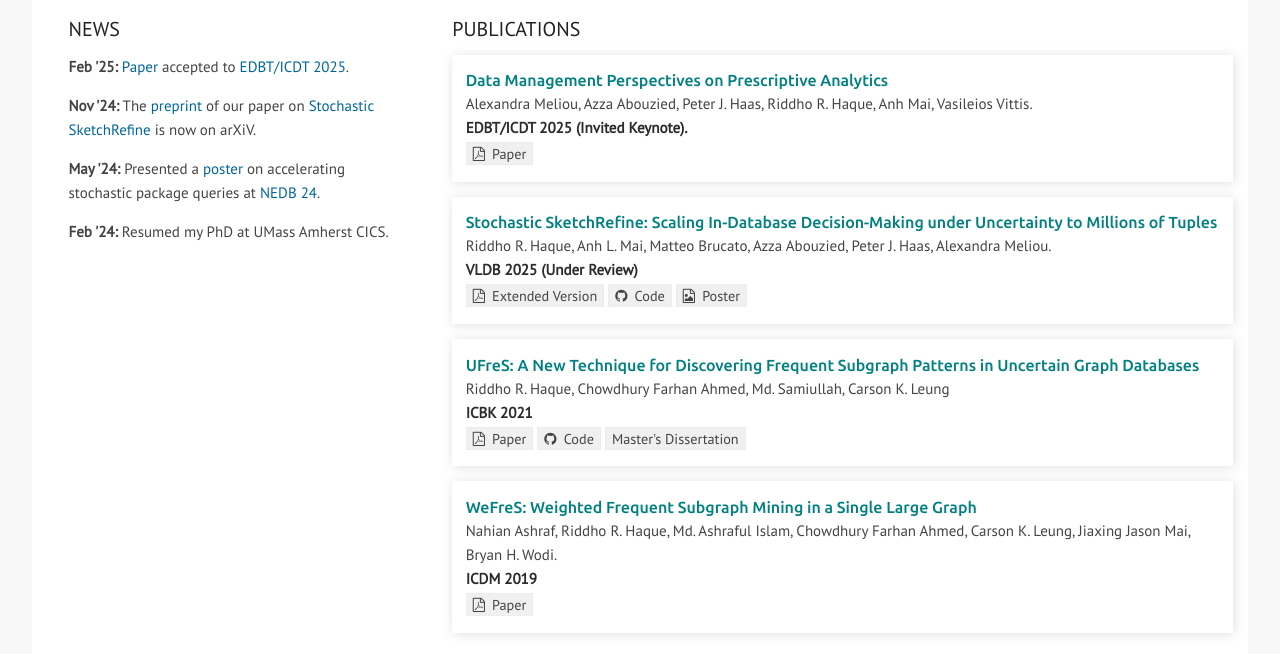
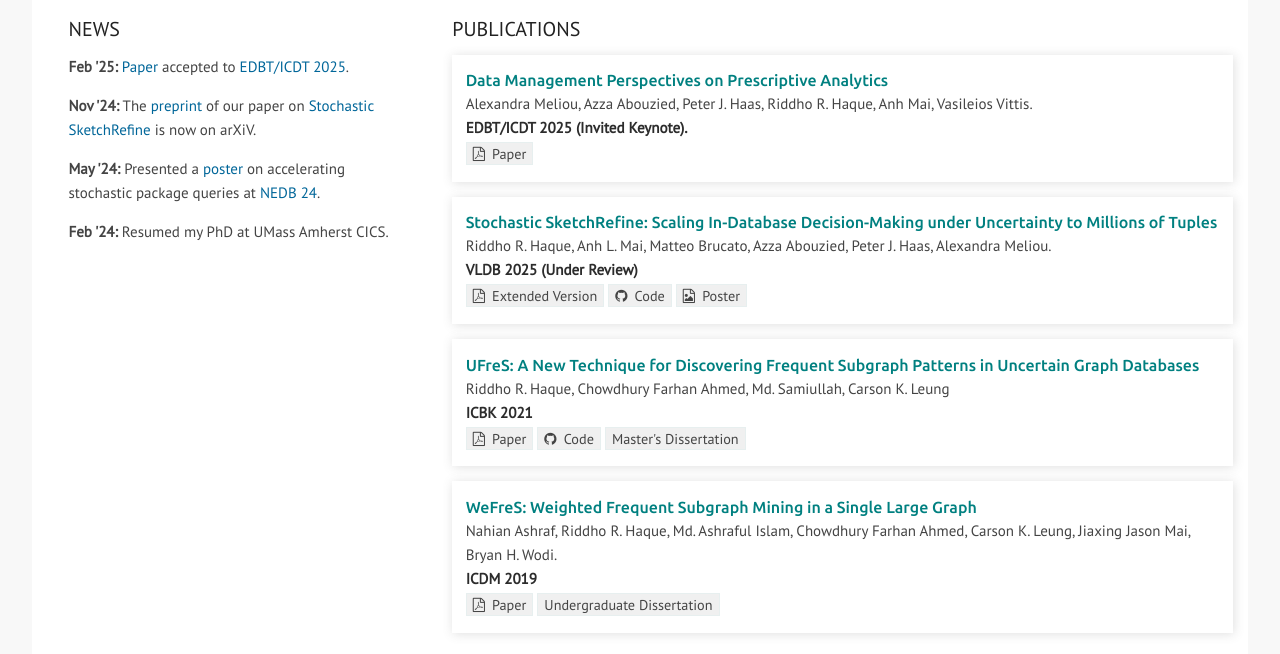
Before and after one commit to RiddhoHaque/riddho, a plain HTML site: page index.html in a window 1280 px wide. Shown: the part 338-992 px from the top of the page. Drawn offline with nearby package versions, Linux system fonts and the light colour scheme; some icons are missing.

Commit message:
Add ug thesis

```diff
--- a/index.html
+++ b/index.html
@@ -197,6 +197,7 @@ document.write('</a>');
                                     <div class="authors">Nahian Ashraf, Riddho R. Haque, Md. Ashraful Islam, Chowdhury Farhan Ahmed, Carson K. Leung, Jiaxing Jason Mai, Bryan H. Wodi.</div>
                                     <a class="conf" href="https://easychair.org/cfp/ICDM-2019">ICDM 2019</a><br>
                                     <a class="file_link paper" href="https://mspace.lib.umanitoba.ca/server/api/core/bitstreams/a4d45505-4609-4c65-bb09-ebc11e007d23/content">Paper</a>
+                                    <a class="file_link thesis" href="https://github.com/RiddhoHaque/Uncertain-Frequent-Subgraph-Mining/blob/main/Efficient_Approach_For_Mining_Frequent_Subgraphs_in_A_Weighted_Frequent_Single_Large_Graph.pdf">Undergraduate Dissertation</a>
                                 </li>
 
 
```
